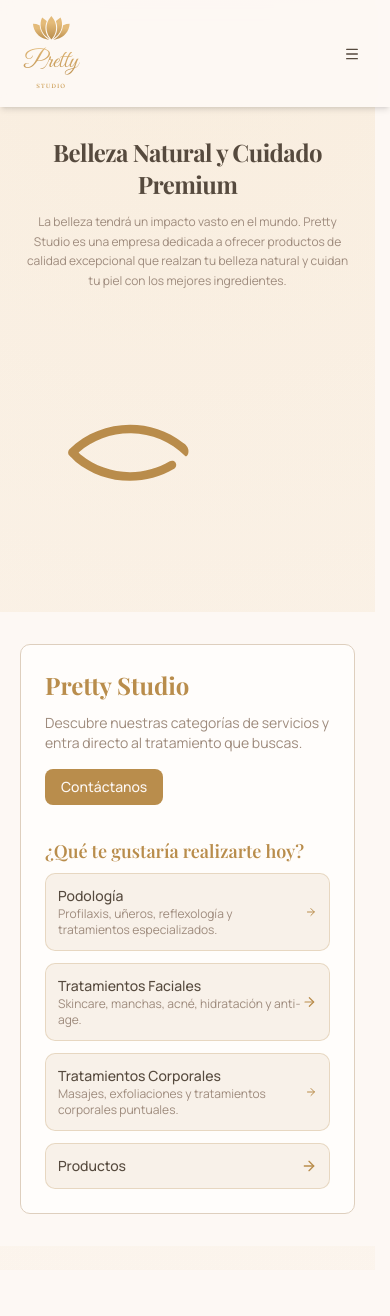
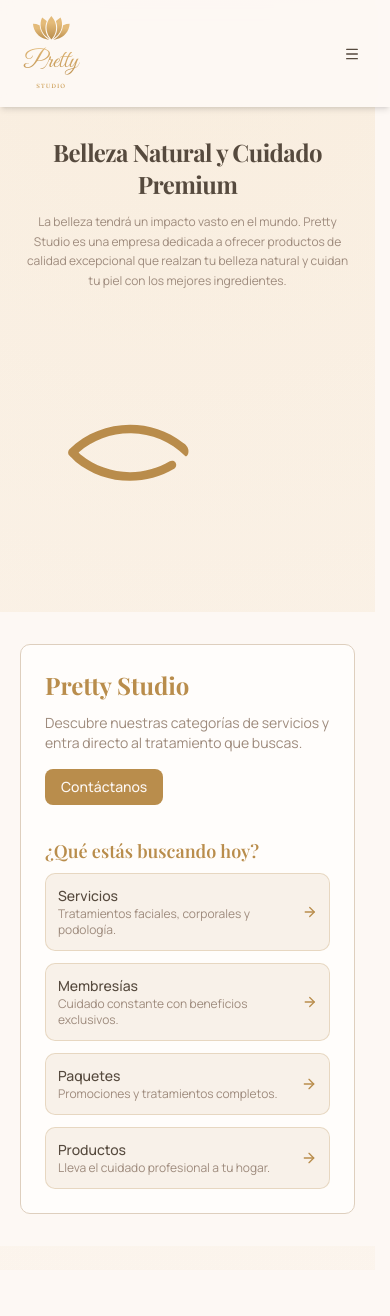
Before and after one commit to zGIKS/pretty-shop, a Next.js app: page / in a window 390 px wide. Shown: the top 1316 px of the page. Built offline with nearby package versions, Linux system fonts and the light colour scheme; grey boxes are pictures that could not be loaded.

Commit message:
feat: update Section2 and MobileHeaderMenu components with new links and improved layout

```diff
--- a/src/components/landing/home/section2.tsx
+++ b/src/components/landing/home/section2.tsx
@@ -2,7 +2,6 @@
 import { ArrowRight } from "lucide-react";
 
 import { Button } from "@/components/ui/button";
-import { serviceCategories } from "@/data/service-categories";
 
 export default function Section2() {
   return (
@@ -24,34 +23,66 @@
 
           <div className="flex w-full flex-col space-y-3 md:w-[55%] md:space-y-4">
             <h3 className="mb-2 text-primary md:mb-4 md:text-2xl">
-              ¿Qué te gustaría realizarte hoy?
+              ¿Qué estás buscando hoy?
             </h3>
 
-            {serviceCategories.map((category) => (
             <Link
-                key={category.slug}
-                href={`/servicios/${category.slug}`}
+              href="/servicios"
               className="flex items-center justify-between rounded-lg border border-primary/25 bg-primary/10 p-3 transition-colors hover:bg-primary/20 md:p-4"
             >
               <div>
                 <span className="block text-sm font-medium text-foreground md:text-lg">
-                    {category.title}
+                  Servicios
                 </span>
                 <span className="block text-xs text-muted-foreground md:text-sm">
-                    {category.summary}
+                  Tratamientos faciales, corporales y podología.
                 </span>
               </div>
               <ArrowRight className="h-4 w-4 text-primary md:h-5 md:w-5" />
             </Link>
-            ))}
+
+            <Link
+              href="/membresias"
+              className="flex items-center justify-between rounded-lg border border-primary/25 bg-primary/10 p-3 transition-colors hover:bg-primary/20 md:p-4"
+            >
+              <div>
+                <span className="block text-sm font-medium text-foreground md:text-lg">
+                  Membresías
+                </span>
+                <span className="block text-xs text-muted-foreground md:text-sm">
+                  Cuidado constante con beneficios exclusivos.
+                </span>
+              </div>
+              <ArrowRight className="h-4 w-4 text-primary md:h-5 md:w-5" />
+            </Link>
+
+            <Link
+              href="/paquetes"
+              className="flex items-center justify-between rounded-lg border border-primary/25 bg-primary/10 p-3 transition-colors hover:bg-primary/20 md:p-4"
+            >
+              <div>
+                <span className="block text-sm font-medium text-foreground md:text-lg">
+                  Paquetes
+                </span>
+                <span className="block text-xs text-muted-foreground md:text-sm">
+                  Promociones y tratamientos completos.
+                </span>
+              </div>
+              <ArrowRight className="h-4 w-4 text-primary md:h-5 md:w-5" />
+            </Link>
 
             <Link
               href="/productos"
               className="flex items-center justify-between rounded-lg border border-primary/25 bg-primary/10 p-3 transition-colors hover:bg-primary/20 md:p-4"
             >
-              <span className="text-sm font-medium text-foreground md:text-lg">
+              <div>
+                <span className="block text-sm font-medium text-foreground md:text-lg">
                   Productos
                 </span>
+                <span className="block text-xs text-muted-foreground md:text-sm">
+                  Lleva el cuidado profesional a tu hogar.
+                </span>
+              </div>
               <ArrowRight className="h-4 w-4 text-primary md:h-5 md:w-5" />
             </Link>
           </div>
--- a/src/components/mobile-header-menu.tsx
+++ b/src/components/mobile-header-menu.tsx
@@ -3,7 +3,7 @@
 import { useEffect, useState } from "react";
 import Link from "next/link";
 import { createPortal } from "react-dom";
-import { Briefcase, CreditCard, Mail, Package, Plus, Minus, Sparkles, X } from "lucide-react";
+import { Briefcase, CreditCard, Gift, Mail, Package, Plus, Minus, Sparkles, X } from "lucide-react";
 import { usePathname } from "next/navigation";
 import type { LucideIcon } from "lucide-react";
 
@@ -188,30 +188,43 @@
                 experiencesOpen ? "grid-rows-[1fr] pb-4" : "grid-rows-[0fr]"
               }`}
             >
-              <div className="min-h-0 space-y-4">
-                <div className="space-y-2">
-                  <p className="text-xs font-semibold uppercase tracking-[0.22em] text-muted-foreground">
-                    Membresías
-                  </p>
-                  <Link href="/membresias" onClick={handleClose} className="flex items-center gap-2 py-1 text-sm font-semibold text-foreground">
-                    <CreditCard className="h-4 w-4 text-primary" />
-                    Membresías
-                  </Link>
-                </div>
-                <div className="space-y-2">
-                  <p className="text-xs font-semibold uppercase tracking-[0.22em] text-muted-foreground">
-                    Paquetes
-                  </p>
-                  <Link href="/paquetes" onClick={handleClose} className="block py-1 text-sm font-semibold text-foreground">
-                    Paquete Ozono
-                  </Link>
-                  <Link href="/paquetes" onClick={handleClose} className="block py-1 text-sm font-semibold text-foreground">
-                    Paquete Desintoxicación Iónica
-                  </Link>
-                  <Link href="/paquetes" onClick={handleClose} className="block py-1 text-sm font-semibold text-foreground">
-                    Paquete Peeling Facial
-                  </Link>
-                </div>
+              <div className="min-h-0">
+                <Link
+                  href="/membresias"
+                  onClick={handleClose}
+                  aria-current={pathname === "/membresias" ? "page" : undefined}
+                  className="flex items-start gap-3 py-3"
+                >
+                  <span className="rounded-full border border-border bg-primary/10 p-2 text-primary">
+                    <CreditCard className="h-4 w-4" />
+                  </span>
+                  <span>
+                    <span className="block text-sm font-semibold text-foreground">
+                      Membresías
+                    </span>
+                    <span className="block text-xs leading-5 text-muted-foreground">
+                      Planes con beneficios y prioridad en citas.
+                    </span>
+                  </span>
+                </Link>
+                <Link
+                  href="/paquetes"
+                  onClick={handleClose}
+                  aria-current={pathname === "/paquetes" ? "page" : undefined}
+                  className="flex items-start gap-3 py-3"
+                >
+                  <span className="rounded-full border border-border bg-primary/10 p-2 text-primary">
+                    <Gift className="h-4 w-4" />
+                  </span>
+                  <span>
+                    <span className="block text-sm font-semibold text-foreground">
+                      Paquetes
+                    </span>
+                    <span className="block text-xs leading-5 text-muted-foreground">
+                      Combos de tratamientos con precio especial.
+                    </span>
+                  </span>
+                </Link>
               </div>
             </div>
           </div>
```
Lines whose indentation alone changed are shown as unchanged.
